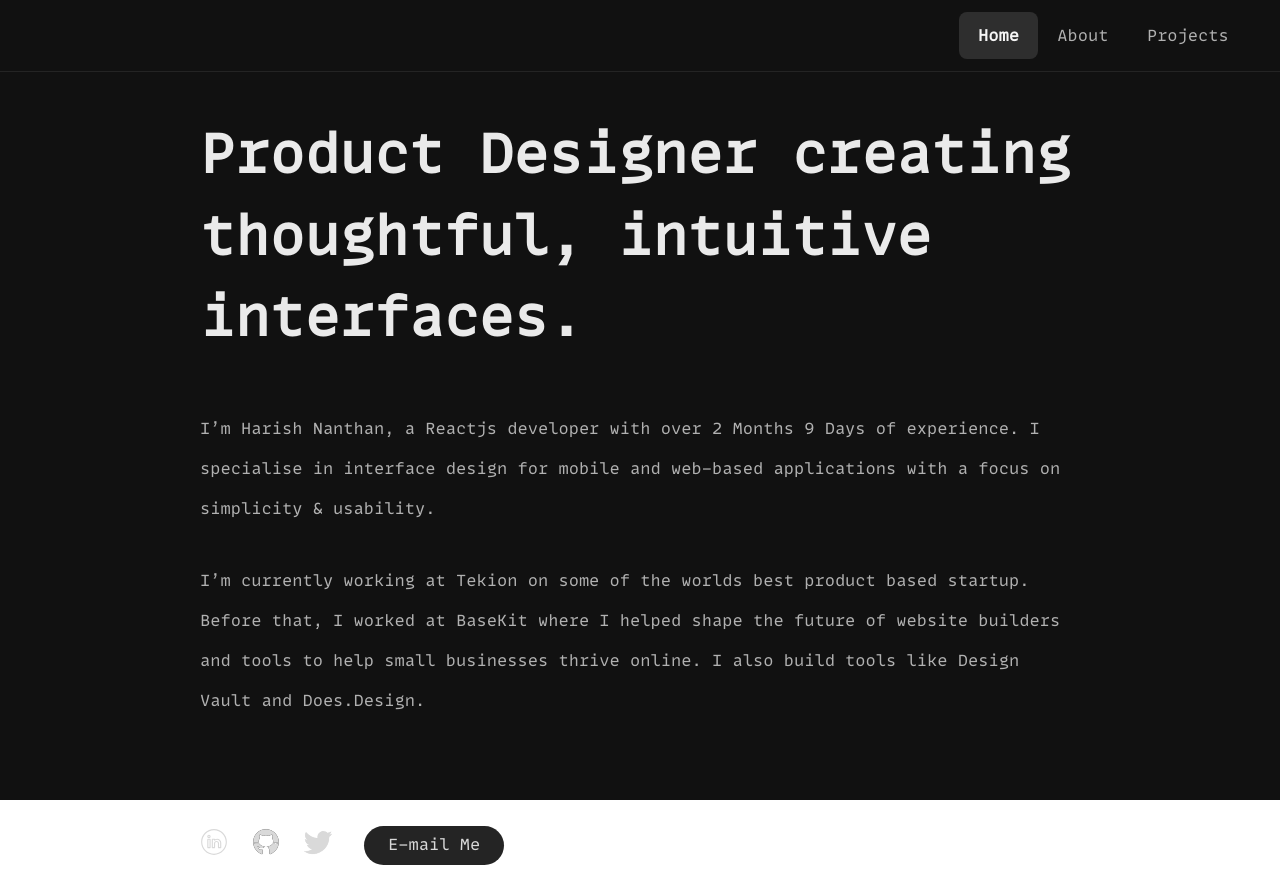
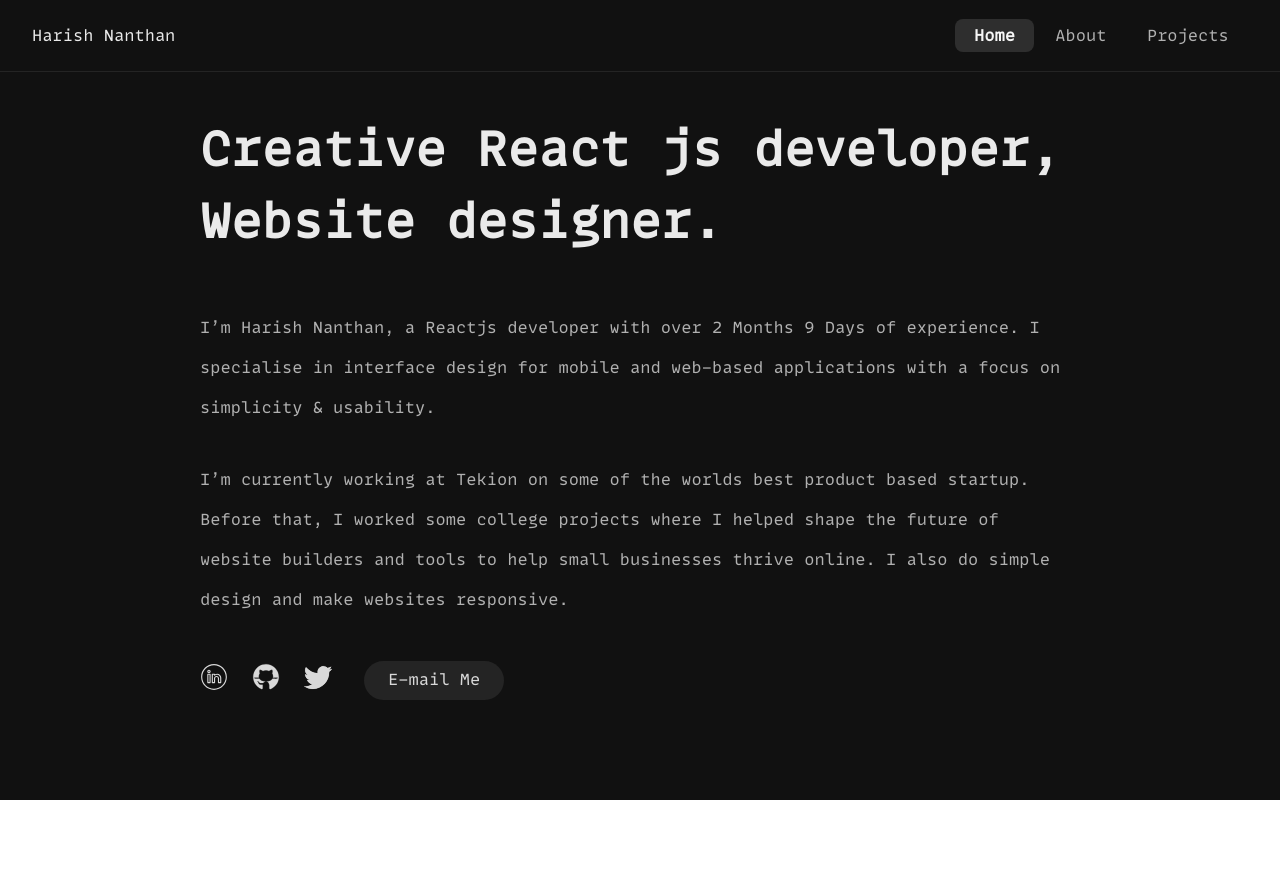
Before and after one commit to harishnanthan/personal-portfolio, a React (Create React App) app: page / in a window 1280 px wide. After the commit the page ends 800 px from the top, so only its background shows below. Built offline with nearby package versions, Linux system fonts and the light colour scheme; a web font is replaced by a local one.

Commit message:
change some ui design

```diff
--- a/src/components/Home/Home.constants.js
+++ b/src/components/Home/Home.constants.js
@@ -1,6 +1,6 @@
 import { timeCalculation } from "./Home.helper"
 
-export const headingText = `Product Designer creating thoughtful, intuitive interfaces.`
+export const headingText = `Creative React js developer, Website designer.`
 export const subHeadingText = `I’m Harish Nanthan, a Reactjs developer with over ${timeCalculation()} of experience. I specialise in interface design for mobile and web-based applications with a focus on simplicity & usability.`
 export const companyName = `Tekion`
-export const introsubText = `I’m currently working at ${companyName} on some of the worlds best product based startup. Before that, I worked at BaseKit where I helped shape the future of website builders and tools to help small businesses thrive online. I also build tools like Design Vault and Does.Design.`
+export const introsubText = `I’m currently working at ${companyName} on some of the worlds best product based startup. Before that, I worked some college projects where I helped shape the future of website builders and tools to help small businesses thrive online. I also do simple design and make websites responsive.`
--- a/src/components/Navigation/Navigation.js
+++ b/src/components/Navigation/Navigation.js
@@ -3,7 +3,9 @@ import { NavLink } from "react-router-dom"
 function Navigation() {
   return (
     <div className="navigation_wrapper">
-        <div className="navigation_wrapper__left"></div>
+        <div className="navigation_wrapper__left">
+          Harish Nanthan
+        </div>
         <div className="navigation_wrapper__right">
             <ul className="navigation_wrapper__right___links">
                 <NavLink to='/'>Home</NavLink>
--- a/src/styles/_home.scss
+++ b/src/styles/_home.scss
@@ -11,7 +11,7 @@
         .home_wrapper__header {
             color: $--color-main-text-gray;
             font-weight: bolder;
-            font-size: 1.7rem;
+            font-size: 1.5rem;
             padding-top: 5%;
         }
 
@@ -26,7 +26,7 @@
         }
 
         .home_wrapper_contact {
-            margin-top: 5em;
+            margin-top: 1em;
             display: flex;
             align-items: center;
             gap: 2em;
--- a/src/styles/_navigation.scss
+++ b/src/styles/_navigation.scss
@@ -8,14 +8,18 @@
     justify-content: space-between;
     align-items: center;
 
+    .navigation_wrapper__left{
+        color: $--color-main-text-gray;
+    }
+
     .navigation_wrapper__right {
         .navigation_wrapper__right___links {
             list-style: none;
             display: flex;
-
+            gap: 2px;
             a {
                 color: $--color-sub-text-gray;
-                padding: .7em 1.2em;
+                padding: .3em 1.2em;
                 cursor: pointer;
                 border-radius: 8px;
                 text-decoration: none;
```
